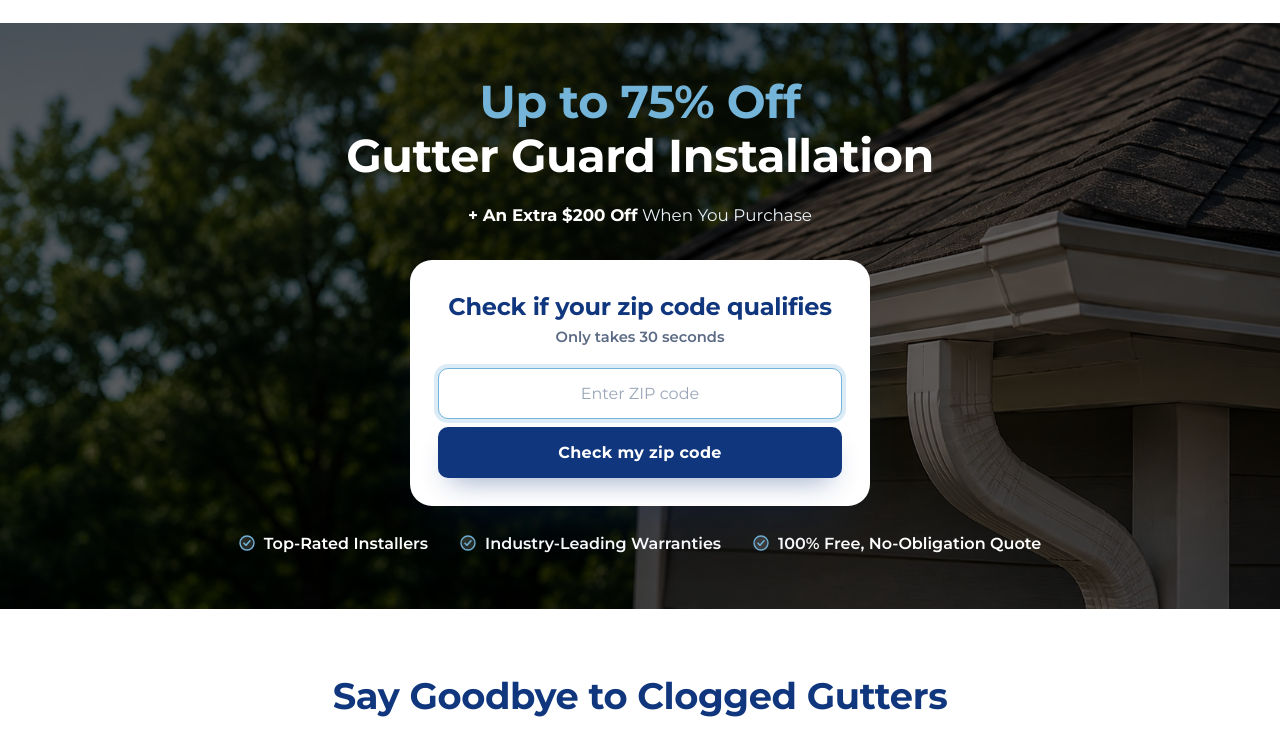
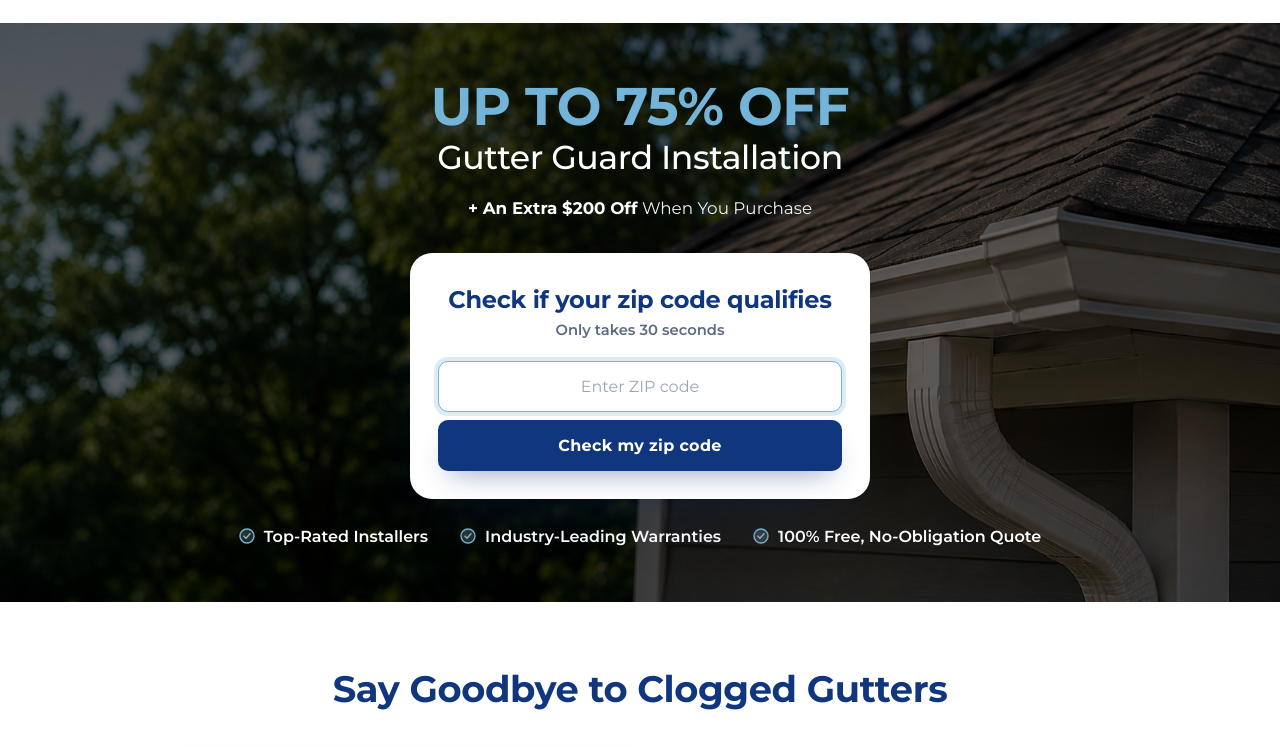
Before and after one commit to lukemccppc/window-nation-landing, a plain HTML site: page affordable-home-gutters-landing/index.html in a window 1280 px wide. Shown: the part 53-800 px from the top of the page. Drawn offline with Linux system fonts and the light colour scheme; no server answers.

Commit message:
Tune hero headline hierarchy
Make "Up to 75% Off" uppercase and larger, and shrink/lighten
"Gutter Guard Installation" beneath it for clearer visual hierarchy.

```diff
--- a/affordable-home-gutters-landing/index.html
+++ b/affordable-home-gutters-landing/index.html
@@ -107,6 +107,13 @@
   .hero-accent{
     display:block;
     color:var(--sky);
+    text-transform:uppercase;
+    font-size:1.15em;
+  }
+  .hero-secondary{
+    display:block;
+    font-size:0.72em;
+    font-weight:500;
   }
   .hero-sub{
     margin:18px auto 0;
@@ -702,7 +709,7 @@
 
   <div class="hero-content">
     <div class="hero-inner">
-      <h1><span class="hero-accent">Up to 75% Off</span>Gutter Guard Installation</h1>
+      <h1><span class="hero-accent">Up to 75% Off</span><span class="hero-secondary">Gutter Guard Installation</span></h1>
       <p class="hero-sub"><strong>+ An Extra $200 Off</strong> When You Purchase</p>
     </div>
 
```
